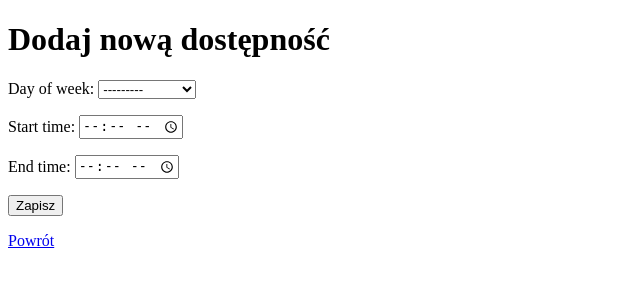
After one commit to siemaxinh0/TutoringSite, a Django app: page /teacher/add-availability/ in a window 1280 px wide. The commit adds this page. Shown: the top 300 px of the page, without its empty margins (0-640 px from the left). Run offline with Django 5.2, Linux system fonts and the light colour scheme; a user stored in the database is signed in; data comes from the database, SQL or seed files in the repository.

Commit message:
feat(availability): refactor model to use cyclical weekly schedules instead of fixed dates

```diff
--- a/tutoring/forms.py
+++ b/tutoring/forms.py
@@ -1,8 +1,20 @@
+from django import forms
 from django.contrib.auth.forms import UserCreationForm
-from .models import User
+
+from .models import Availability, User
 
 
 class CustomUserCreationForm(UserCreationForm):
     class Meta:
         model = User
         fields = ('username', 'email', 'first_name', 'last_name')
+
+
+class AvailabilityForm(forms.ModelForm):
+    class Meta:
+        model = Availability
+        fields = ('day_of_week', 'start_time', 'end_time')
+        widgets = {
+            'start_time': forms.TimeInput(attrs={'type': 'time'}),
+            'end_time': forms.TimeInput(attrs={'type': 'time'}),
+        }
--- a/tutoring/models.py
+++ b/tutoring/models.py
@@ -28,15 +28,27 @@ class User(AbstractUser):
 
 
 class Availability(models.Model):
+    DAYS_OF_WEEK = [
+        (0, 'Poniedziałek'),
+        (1, 'Wtorek'),
+        (2, 'Środa'),
+        (3, 'Czwartek'),
+        (4, 'Piątek'),
+        (5, 'Sobota'),
+        (6, 'Niedziela'),
+    ]
+
     user = models.ForeignKey(User, on_delete=models.CASCADE, related_name='availabilities')
-    start_time = models.DateTimeField()
-    end_time = models.DateTimeField()
+    day_of_week = models.IntegerField(choices=DAYS_OF_WEEK)
+    start_time = models.TimeField()
+    end_time = models.TimeField()
 
     class Meta:
         verbose_name_plural = 'availabilities'
+        ordering = ['day_of_week', 'start_time']
 
     def __str__(self):
-        return f"{self.user} : {self.start_time} - {self.end_time}"
+        return f"{self.user} : {self.get_day_of_week_display()} {self.start_time} - {self.end_time}"
 
 
 class Lesson(models.Model):
--- /dev/null
+++ b/tutoring/templates/tutoring/add_availability.html
@@ -0,0 +1,13 @@
+<!DOCTYPE html>
+<html>
+<head><title>Dodaj dostępność</title></head>
+<body>
+<h1>Dodaj nową dostępność</h1>
+<form method="post">
+    {% csrf_token %}
+    {{ form.as_p }}
+    <button type="submit">Zapisz</button>
+</form>
+<p><a href="{% url 'teacher_dashboard' %}">Powrót</a></p>
+</body>
+</html>
--- a/tutoring/urls.py
+++ b/tutoring/urls.py
@@ -10,5 +10,6 @@ urlpatterns = [
     path('redirect/', views.login_success_redirect, name='login_success_redirect'),
     path('dashboard/', views.dashboard, name='dashboard'),
     path('teacher/', views.teacher_dashboard, name='teacher_dashboard'),
+    path('teacher/add-availability/', views.add_availability, name='add_availability'),
     path('student/', views.student_dashboard, name='student_dashboard'),
 ]
--- a/tutoring/views.py
+++ b/tutoring/views.py
@@ -2,7 +2,8 @@ from django.contrib.auth import login
 from django.contrib.auth.decorators import login_required, user_passes_test
 from django.shortcuts import redirect, render
 
-from .forms import CustomUserCreationForm
+from .forms import AvailabilityForm, CustomUserCreationForm
+from .models import Availability
 
 
 def register(request):
@@ -43,7 +44,23 @@ def is_student(user):
 @login_required
 @user_passes_test(is_teacher, login_url='dashboard')
 def teacher_dashboard(request):
-    return render(request, 'tutoring/teacher_dashboard.html')
+    availabilities = Availability.objects.filter(user=request.user)
+    return render(request, 'tutoring/teacher_dashboard.html', {'availabilities': availabilities})
+
+
+@login_required
+@user_passes_test(is_teacher, login_url='dashboard')
+def add_availability(request):
+    if request.method == 'POST':
+        form = AvailabilityForm(request.POST)
+        if form.is_valid():
+            availability = form.save(commit=False)
+            availability.user = request.user
+            availability.save()
+            return redirect('teacher_dashboard')
+    else:
+        form = AvailabilityForm()
+    return render(request, 'tutoring/add_availability.html', {'form': form})
 
 
 @login_required
```
Also changed, not shown: tutoring/templates/tutoring/teacher_dashboard.html (+14 -0 lines), tutoring/migrations/0002_alter_availability_options_availability_day_of_week_and_more.py (added).
